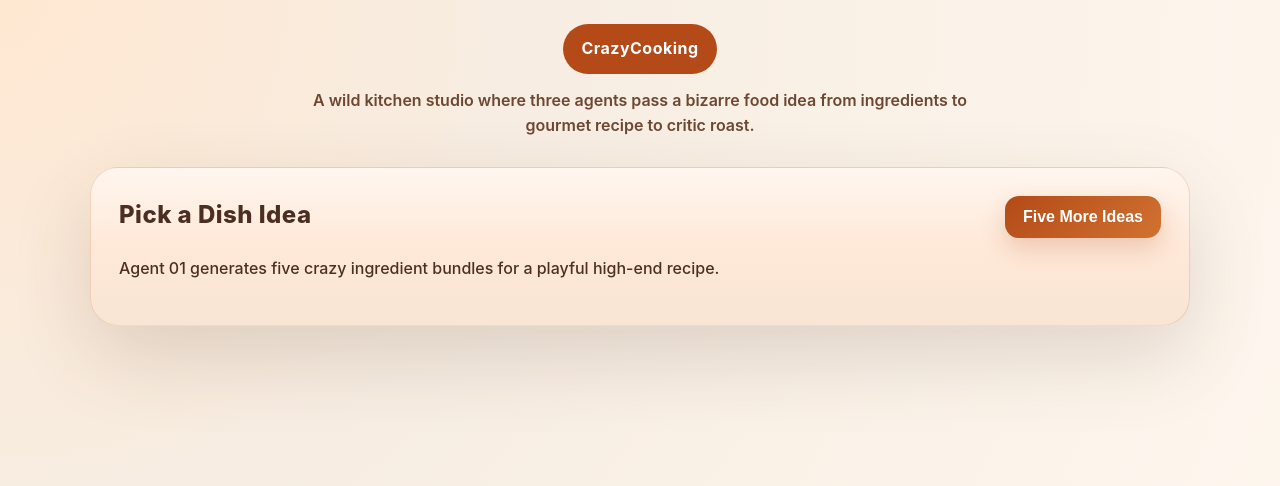
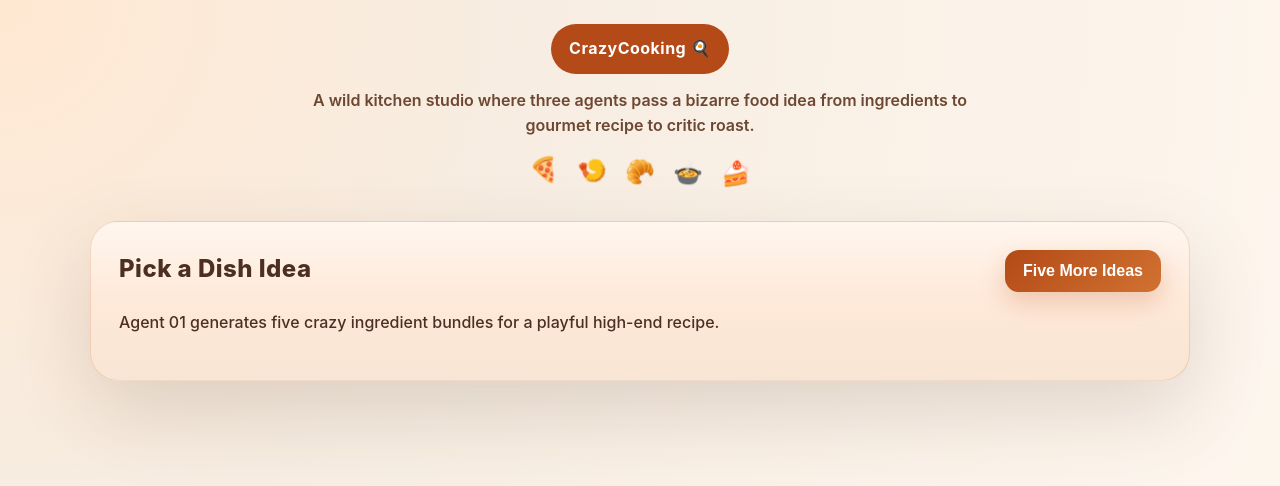
Before and after one commit to kavi-da-1-star/project-agent-3, a website: page index.html in a window 1280 px wide. Drawn offline with Linux system fonts and the light colour scheme; no server answers.

Commit message:
added emojis and improved animation

```diff
--- a/index.html
+++ b/index.html
@@ -10,9 +10,16 @@
   <main class="app-shell">
     <header>
       <div class="logo">
-        <span class="badge">CrazyCooking</span>
+        <span class="badge">CrazyCooking 🍳</span>
       </div>
       <p class="subtitle">A wild kitchen studio where three agents pass a bizarre food idea from ingredients to gourmet recipe to critic roast.</p>
+      <div class="emoji-scatter">
+        <span>🍕</span>
+        <span>🍤</span>
+        <span>🥐</span>
+        <span>🍲</span>
+        <span>🍰</span>
+      </div>
     </header>
 
     <section id="status" class="status hidden"></section>
--- a/styles.css
+++ b/styles.css
@@ -49,6 +49,44 @@ header {
   max-width: 700px;
   color: #6d4731;
   font-weight: 600;
+}
+
+.emoji-scatter {
+  display: flex;
+  justify-content: center;
+  gap: 18px;
+  margin: 16px auto 0;
+}
+
+.emoji-scatter span {
+  display: inline-block;
+  font-size: 1.5rem;
+  animation: floatEmoji 4s ease-in-out infinite;
+}
+
+.emoji-scatter span:nth-child(2) {
+  animation-delay: 0.2s;
+}
+
+.emoji-scatter span:nth-child(3) {
+  animation-delay: 0.4s;
+}
+
+.emoji-scatter span:nth-child(4) {
+  animation-delay: 0.6s;
+}
+
+.emoji-scatter span:nth-child(5) {
+  animation-delay: 0.8s;
+}
+
+@keyframes floatEmoji {
+  0%, 100% {
+    transform: translateY(0) rotate(0deg);
+  }
+  50% {
+    transform: translateY(-10px) rotate(10deg);
+  }
 }
 
 .panel {
@@ -138,12 +176,22 @@ button.secondary {
 }
 
 .topic-list li {
+  position: relative;
   background: linear-gradient(135deg, #fff4eb 0%, #ffe7ce 100%);
   border: 1px solid #e8b996;
   border-radius: 20px;
-  padding: 18px;
+  padding: 18px 18px 18px 44px;
   cursor: pointer;
   transition: background 0.15s ease, transform 0.15s ease;
+}
+
+.topic-list li::before {
+  content: '🍜';
+  position: absolute;
+  left: 16px;
+  top: 50%;
+  transform: translateY(-50%);
+  font-size: 1.4rem;
 }
 
 .topic-list li:hover {
```
